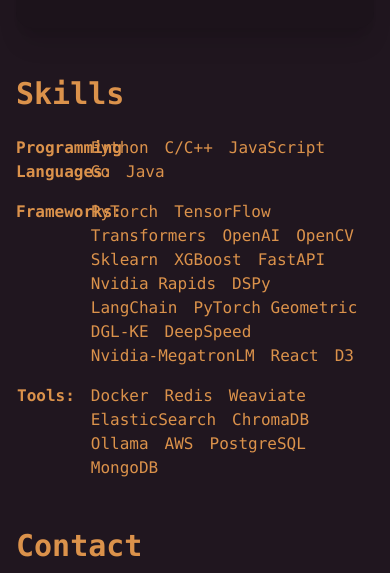
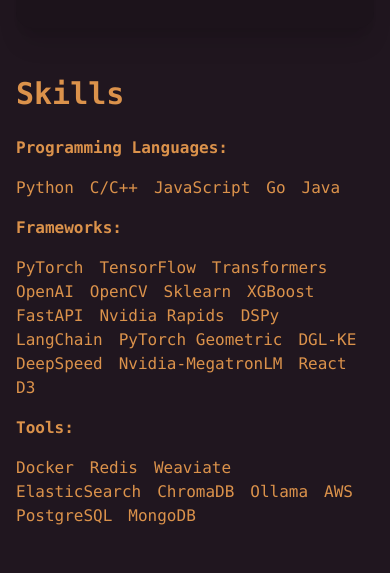
Before and after one commit to RohanAwhad/my-portfolio-2, a plain HTML site: page index.html in a window 390 px wide. Shown: the part 4520-5093 px from the top of the page. Drawn offline with nearby package versions, Linux system fonts and the light colour scheme.

Commit message:
added responsiveness to the skills section

```diff
--- a/index.html
+++ b/index.html
@@ -150,14 +150,15 @@
         </section>
 
         <!-- Skills Section -->
+
       <section id="skills" class="mb-12">
     <h2 class="text-3xl font-bold text-primary mb-6">Skills</h2>
-    <div class="grid grid-cols-10 gap-4">
+    <div class="grid grid-cols-1 md:grid-cols-10 gap-4">
         <!-- First row -->
-        <div class="col-span-2 text-right font-semibold">
+        <div class="col-span-1 md:col-span-2 text-left md:text-right font-semibold">
             Programming Languages:
         </div>
-        <div class="col-span-8">
+        <div class="col-span-1 md:col-span-8">
             <ul class="flex flex-wrap">
                 <li class="mr-4">Python</li>
                 <li class="mr-4">C/C++</li>
@@ -168,10 +169,10 @@
         </div>
 
         <!-- Second row -->
-        <div class="col-span-2 text-right font-semibold">
+        <div class="col-span-1 md:col-span-2 text-left md:text-right font-semibold">
             Frameworks:
         </div>
-        <div class="col-span-8">
+        <div class="col-span-1 md:col-span-8">
             <ul class="flex flex-wrap">
                 <li class="mr-4">PyTorch</li>
                 <li class="mr-4">TensorFlow</li>
@@ -194,10 +195,10 @@
         </div>
 
         <!-- Third row -->
-        <div class="col-span-2 text-right font-semibold">
+        <div class="col-span-1 md:col-span-2 text-left md:text-right font-semibold">
             Tools:
         </div>
-        <div class="col-span-8">
+        <div class="col-span-1 md:col-span-8">
             <ul class="flex flex-wrap">
                 <li class="mr-4">Docker</li>
                 <li class="mr-4">Redis</li>
@@ -212,6 +213,9 @@
         </div>
     </div>
 </section>
+
+
+
  <!-- Contact Section -->
       <section id="contact" class="mb-12">
     <h2 class="text-3xl font-bold text-primary mb-6">Contact</h2>
```
